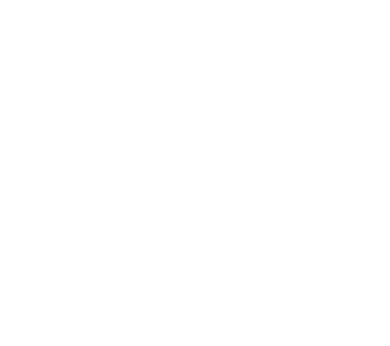
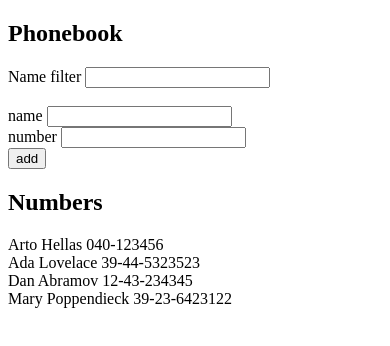
Before and after one commit to quangtricao/phonebook, a React (Create React App) app in the folder client/: page / in a window 390 px wide. Shown: the top 346 px of the page. Built offline with nearby package versions, Linux system fonts and the light colour scheme.

Commit message:
Create a simple phonebook app
User can add a new name and number or update the number if the name already exists.
Show a notification for 3 seconds after every successful action.

```diff
--- a/client/src/App.js
+++ b/client/src/App.js
@@ -1,3 +1,84 @@
-const App = () => {};
+import { useState } from "react";
+import PersonForm from "./components/PersonForm";
+import Persons from "./components/Persons";
+import Notification from "./components/Notification";
+
+const App = () => {
+	const [persons, setPersons] = useState([
+		{ name: "Arto Hellas", number: "040-123456", id: 1 },
+		{ name: "Ada Lovelace", number: "39-44-5323523", id: 2 },
+		{ name: "Dan Abramov", number: "12-43-234345", id: 3 },
+		{ name: "Mary Poppendieck", number: "39-23-6423122", id: 4 },
+	]);
+	const [newName, setNewName] = useState("");
+	const [newNumber, setNewNumber] = useState("");
+	const [filter, setFilter] = useState("");
+	const [notification, setNotification] = useState(null);
+
+  // set Notification with default info type
+	const notify = (message, type = "info") => {
+		setNotification({ message, type });
+
+		// set back to null after 3 seconds to make the noti disappear
+		setTimeout(() => {
+			setNotification(null);
+		}, 3000);
+	};
+
+	const addPerson = (event) => {
+		event.preventDefault(); // prevents the default behaviour of the form element
+
+		const newPerson = {
+			name: newName,
+			number: newNumber,
+		};
+
+		setNewName("");
+		setNewNumber("");
+
+		const existingPerson = persons.find((person) => person.name === newPerson.name);
+
+    // if newPerson's name already exists, update his/her number
+    // else add newPerson to the persons state.
+		if (existingPerson) {
+			if (window.confirm(`${newPerson.name} is already added to phonebook, update the number?`)) {
+        setPersons(persons.map((p) => p.id === existingPerson.id ? newPerson : p));
+        notify(`Update number of ${existingPerson.name}`);
+			} else return;
+		} else {
+      setPersons(persons.concat(newPerson));
+      notify(`Add ${newPerson.name}`)
+    }
+  };
+
+	// filter persons by name. If there is no letter to filter, return the whole list
+	// else return the list that contains the letter
+	const personsToShow = filter.length === 0
+			? persons
+			: persons.filter((p) => p.name.toLowerCase().includes(filter.toLowerCase()) );
+
+	return (
+		<div>
+			<h2>Phonebook</h2>
+			<Notification notification={notification} />
+
+			<div>
+				Name filter{" "}
+				<input value={filter} onChange={(event) => setFilter(event.target.value)} />
+			</div>
+			<br />
+
+			<PersonForm
+				name={newName}
+				number={newNumber}
+				handleNameChange={(event) => setNewName(event.target.value)}
+				handleNumberChange={(event) => setNewNumber(event.target.value)}
+				addPerson={addPerson}
+			/>
+
+			<Persons persons={personsToShow} />
+		</div>
+	);
+};
 
 export default App;
--- /dev/null
+++ b/client/src/components/Notification.js
@@ -0,0 +1,19 @@
+const Notification = ({ notification }) => {
+  if (notification === null) {
+    return null;
+  }
+
+  const style = {
+    color: notification.type === "error" ? "red" : "green",
+    background: "lightgrey",
+    fontSize: 20,
+    borderStyle: "solid",
+    borderRadius: 5,
+    padding: 10,
+    marginBottom: 10,
+  };
+
+  return <div style={style}>{notification.message}</div>;
+};
+
+export default Notification;
--- /dev/null
+++ b/client/src/components/PersonForm.js
@@ -0,0 +1,21 @@
+const PersonForm = ({
+  addPerson,
+  name,
+  number,
+  handleNameChange,
+  handleNumberChange,
+}) => (
+  <>
+    <form onSubmit={addPerson}>
+      <div>
+        name <input value={name} onChange={handleNameChange} />
+      </div>
+      <div>
+        number <input value={number} onChange={handleNumberChange} />
+      </div>
+      <button type="submit">add</button>
+    </form>
+  </>
+);
+
+export default PersonForm;
--- /dev/null
+++ b/client/src/components/Persons.js
@@ -0,0 +1,15 @@
+const Persons = ({ persons }) => {
+	return (
+		<>
+			<h2>Numbers</h2>
+
+			{persons.map((person) => (
+				<div key={person.name}>
+					{person.name} {person.number}
+				</div>
+			))}
+		</>
+	);
+};
+
+export default Persons;
```
